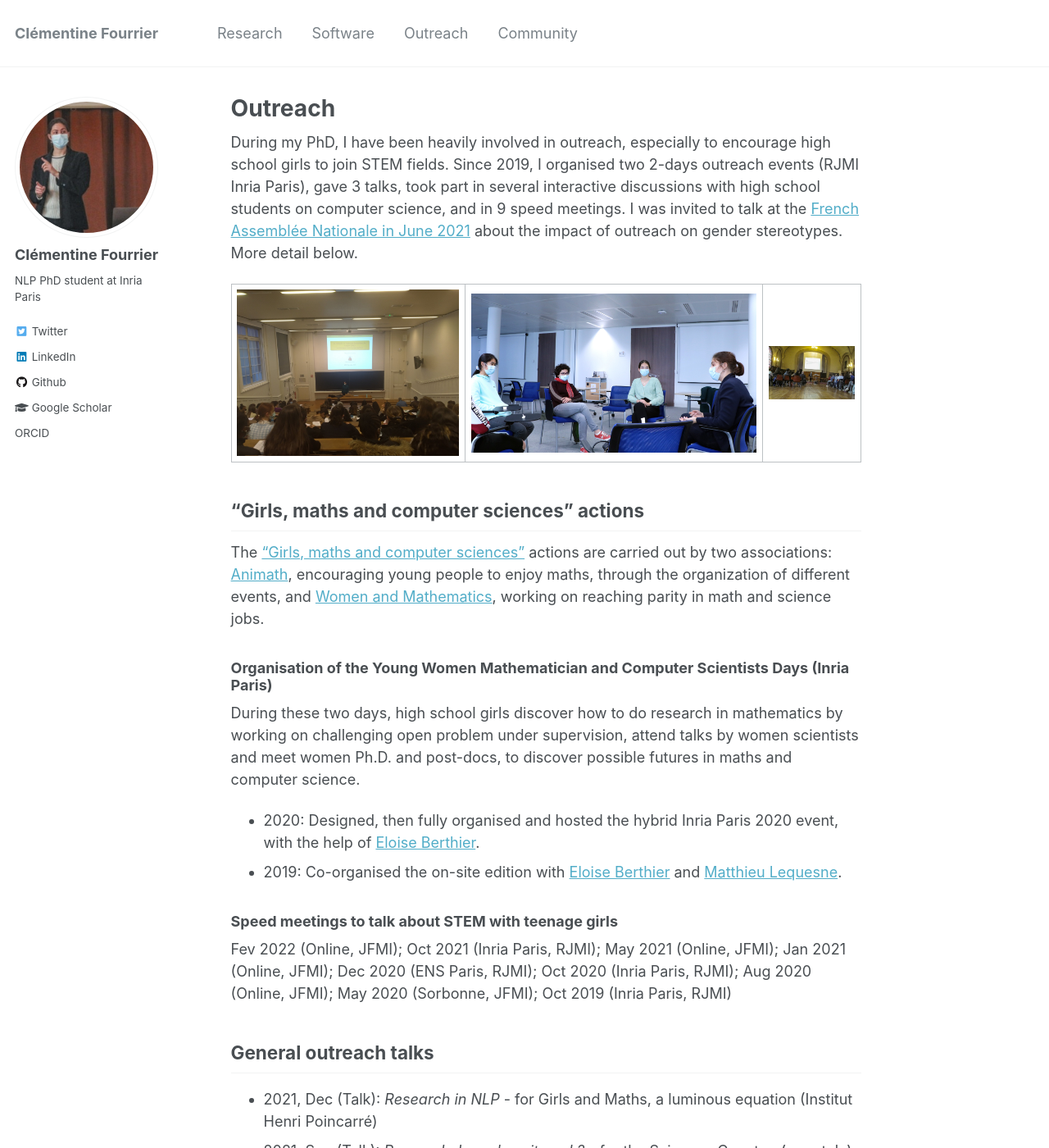
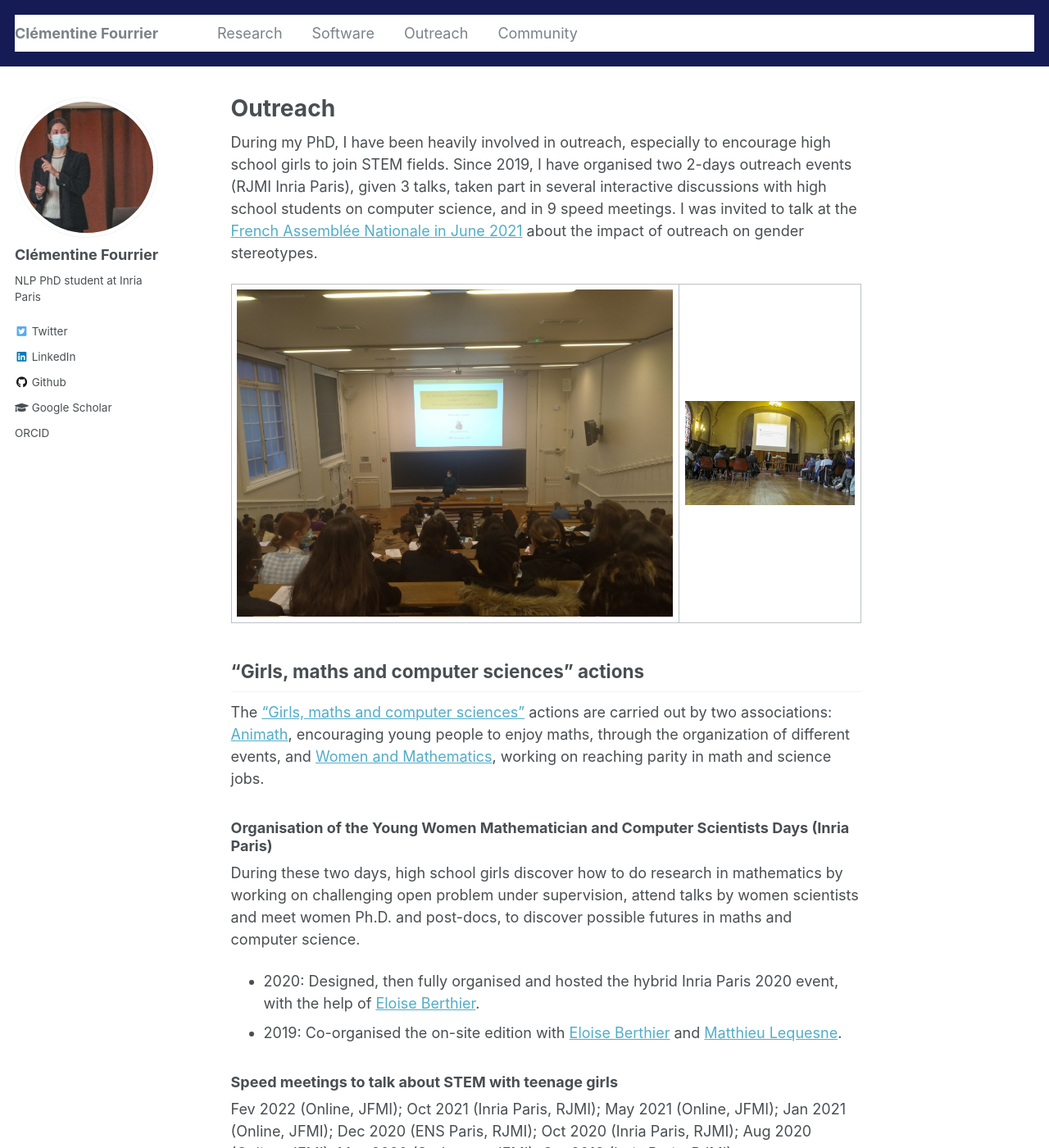
Before and after one commit to clefourrier/clefourrier.github.io, a Jekyll site: the page built from _pages/outreach.md, in a window 1280 px wide and 1400 px high. Shown: the whole window at 82% size. Built offline with Jekyll 4.4.1, drawn with Linux system fonts in a browser that asks for light colours.

Commit message:
Changed page

```diff
--- a/_pages/outreach.md
+++ b/_pages/outreach.md
@@ -7,9 +7,9 @@ redirect_from:
 
 ---
 
-During my PhD, I have been heavily involved in outreach, especially to encourage high school girls to join STEM fields. Since 2019, I organised two 2-days outreach events (RJMI Inria Paris), gave 3 talks, took part in several interactive discussions with high school students on computer science, and in 9 speed meetings. I was invited to talk at the [French Assemblée Nationale in June 2021](https://twitter.com/clefourrier/status/1402656409196679177) about the impact of outreach on gender stereotypes. More detail below.
+During my PhD, I have been heavily involved in outreach, especially to encourage high school girls to join STEM fields. Since 2019, I have organised two 2-days outreach events (RJMI Inria Paris), given 3 talks, taken part in several interactive discussions with high school students on computer science, and in 9 speed meetings. I was invited to talk at the [French Assemblée Nationale in June 2021](https://twitter.com/clefourrier/status/1402656409196679177) about the impact of outreach on gender stereotypes.
 
-|<img src="/images/outreach/JFMI2021.jpg" alt="Presenting for Girls and Maths, a luminous equation">| <img src="/images/outreach/RJMI2020.jpg" alt="Talking about career choices with high school girls during the RJMI"> | <img src="/images/outreach/SemaineDesMaths2021.jpg" alt="Presenting for the math week"> |
+|<img src="/images/outreach/JFMI2021.jpg" alt="Presenting for Girls and Maths, a luminous equation">| <img src="/images/outreach/SemaineDesMaths2021.jpg" alt="Presenting for the math week"> |
 
 ## "Girls, maths and computer sciences" actions
 The ["Girls, maths and computer sciences"](https://filles-et-maths.fr/) actions are carried out by two associations: [Animath](https://animath.fr/), encouraging young people to enjoy maths, through the organization of different events, and [Women and Mathematics](https://femmes-et-maths.fr/), working on reaching parity in math and science jobs.
--- a/_sass/_masthead.scss
+++ b/_sass/_masthead.scss
@@ -10,6 +10,9 @@
   -webkit-animation-delay: 0.15s;
           animation-delay: 0.15s;
   z-index: 20;
+
+  background-color:#151B54;
+  color: orange;
 
   &__inner-wrap {
     @include container;
```
